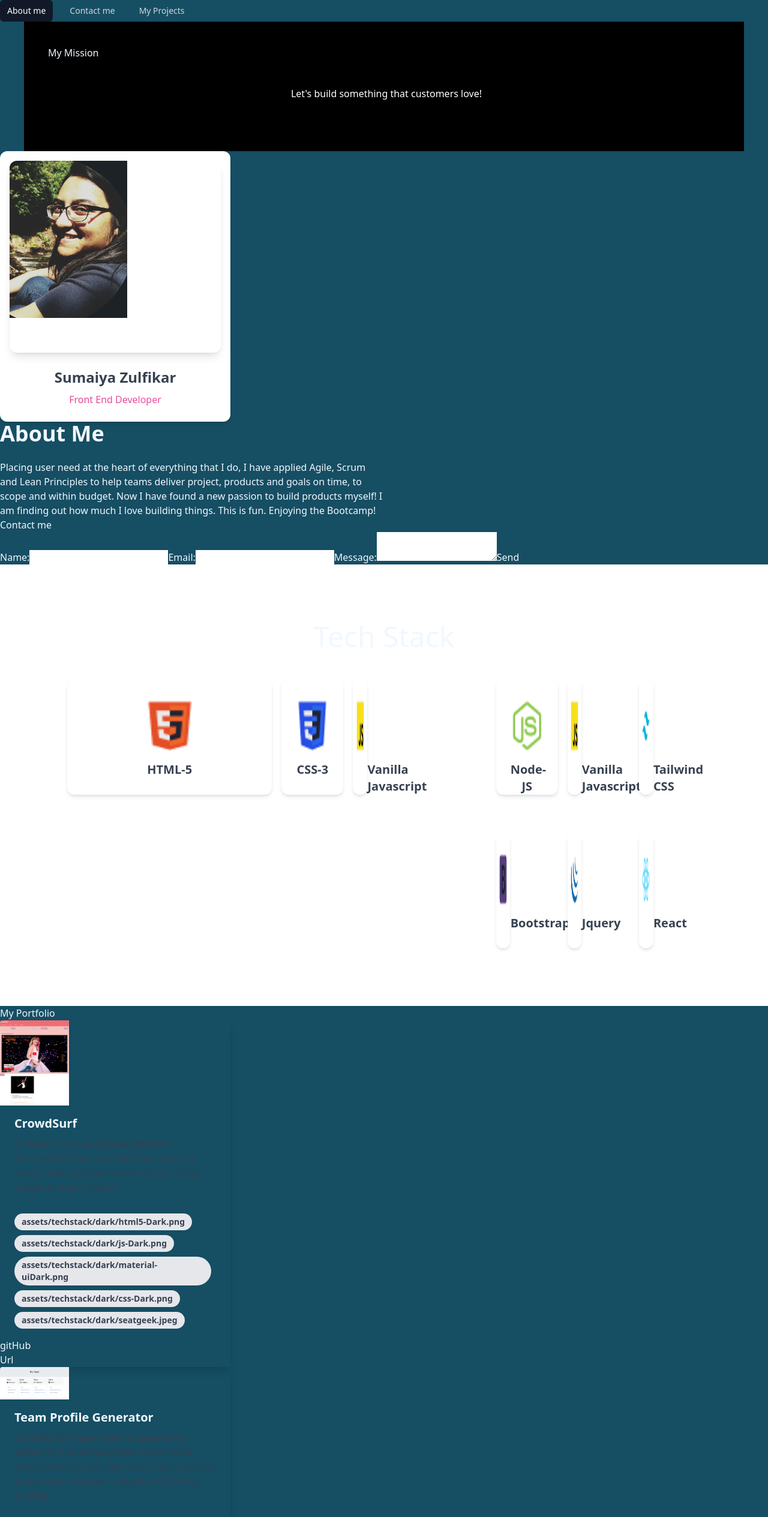
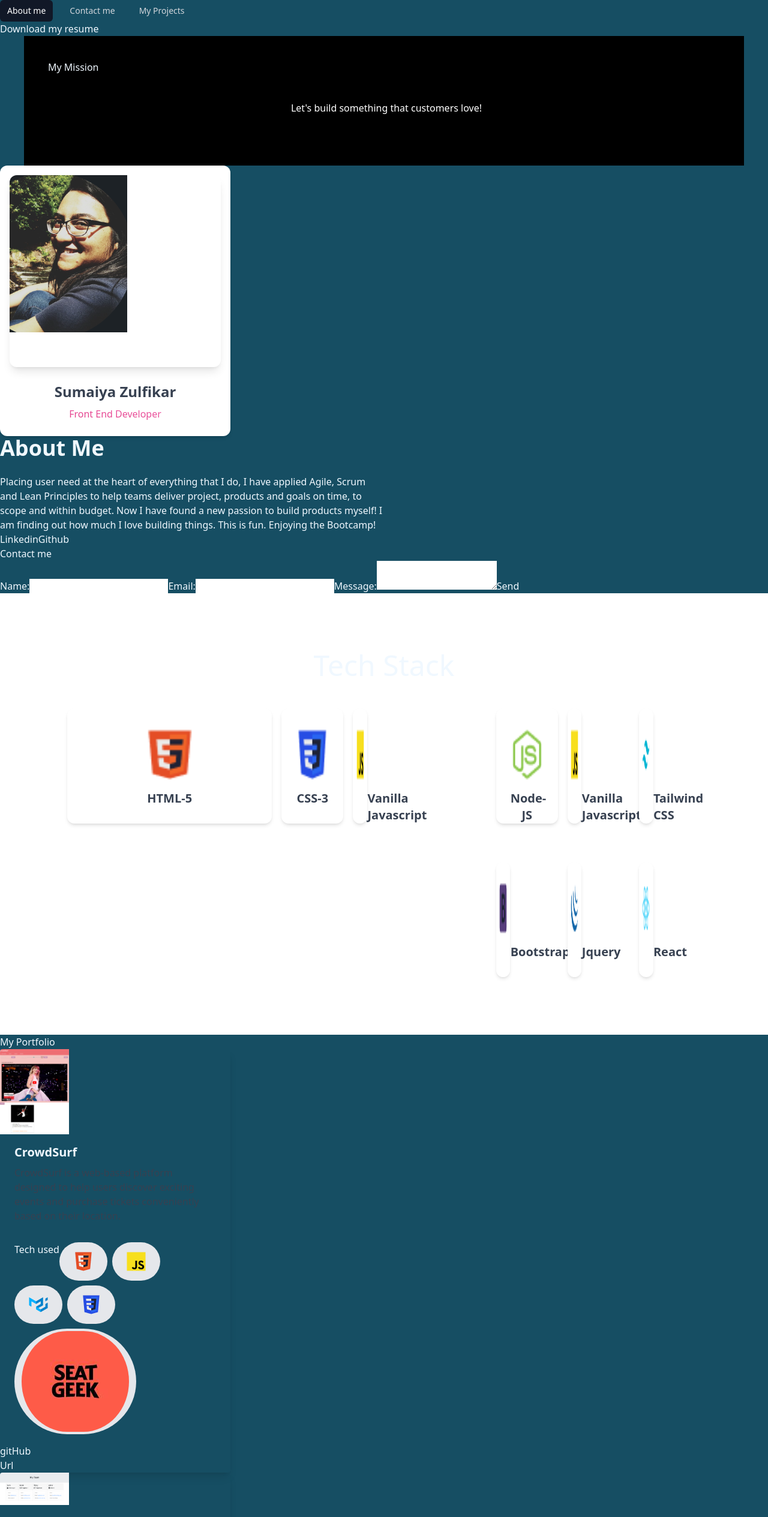
Before and after one commit to sumzulfikar/Sumaiya-FrontEnd-Portfolio, a React (Vite) app: page / in a window 1280 px wide. Shown: the top 2529 px of the page at 60% size. Built offline with nearby package versions, Linux system fonts and the light colour scheme.

Commit message:
all requirements added

```diff
--- a/src/App.jsx
+++ b/src/App.jsx
@@ -1,14 +1,14 @@
 import React from "react";
 import "/src/index.css"
-import Navbar from './components/Navbar'
-import Profile from './components/Profile'
-import Mission from './components/Mission'
-import Contact from './components/Contact'
-import AboutMe  from "./components/AboutMe";
-import TechStack from './components/TechStack'
-import Projects from './components/projects/Projects'
-import Footer from './components/Footer'
-
+import Navbar from './components/Navbar';
+import Profile from './components/Profile';
+import Mission from './components/Mission';
+import Contact from './components/Contact';
+import AboutMe  from './components/AboutMe';
+import TechStack from './components/TechStack';
+import Projects from './components/projects/Projects';
+import Footer from './components/Footer';
+import Resume from './components/Resume';
 
 
 function App() {
@@ -16,6 +16,7 @@ function App() {
   return (
     <div>
       <Navbar/>
+      <Resume/>
       <Mission/>
       <Profile/>
       <AboutMe/>
--- a/src/components/AboutMe.jsx
+++ b/src/components/AboutMe.jsx
@@ -1,8 +1,17 @@
 import React from "react";
 
 const AboutMe=()=>{
+    const openLinkedin=()=>{
+        const liUrl="https://www.linkedin.com/in/sumaiya-zulfikar/";
+        window.open(liUrl, "_blank");
+    }
+    const openGithub=()=>{
+        const gitUrl="https://github.com/sumzulfikar";
+        window.open(gitUrl,"_blank")
+    }
 
 return(
+    <>
     <div className="md:7/12 lg:w-6/12">
         <h2 className="text-2xl  font-bold md:text-4xl">About Me</h2>
         <p className="mt-6 ">Placing user need at the heart of everything that I do,
@@ -11,7 +20,10 @@ return(
          Now I have found a new passion to build products myself!
          I am finding out how much I love building things. This is fun. Enjoying the Bootcamp!</p>
      </div>
+     <button type="btn btn-primary" onClick={openLinkedin}>Linkedin</button>
+     <button type="btn btn-primary" onClick={openGithub}>Github</button>
 
+     </>
 );
 
 
--- a/src/components/Profile.jsx
+++ b/src/components/Profile.jsx
@@ -5,11 +5,11 @@ const Profile=()=>{
     return (
 
     <div className="relative flex w-96 flex-col rounded-xl bg-white bg-clip-border text-gray-700 shadow-md">
-            <div class="relative mx-4 mt-4 h-80 overflow-hidden rounded-xl bg-white bg-clip-border text-gray-700 shadow-lg">
+            <div className="relative mx-4 mt-4 h-80 overflow-hidden rounded-xl bg-white bg-clip-border text-gray-700 shadow-lg">
             <img src={assets} alt="profile-picture" />
             </div>
     <div className="p-6 text-center">
-            <h4 class="mb-2 block font-sans text-2xl font-semibold leading-snug tracking-normal text-blue-gray-900 antialiased">
+            <h4 className="mb-2 block font-sans text-2xl font-semibold leading-snug tracking-normal text-blue-gray-900 antialiased">
                 Sumaiya Zulfikar
             </h4>
     <p className="block bg-gradient-to-tr from-pink-600 to-pink-400 bg-clip-text font-sans text-base font-medium leading-relaxed text-transparent antialiased">
--- /dev/null
+++ b/src/components/Resume.jsx
@@ -0,0 +1,26 @@
+import React from "react";
+import cv from "/assets/resume/SZulfikar_CV_FrontEnd_24v2.pdf"
+const Resume=()=>{
+    let aLink = React.useRef(null);
+        const onBtnClick=()=>{
+            fetch(cv).then((reponse)=>{
+                reponse.blob().then((blob)=>{
+
+                    const fileUrl=window.URL.createObjectURL(blob);
+                    aLink=document.createElement("a"),
+                    aLink.href=fileUrl;
+                    aLink.download="SZulfikar_CV_FrontEnd_24v2.pdf";
+                    aLink.click();
+                })
+
+            })
+        }
+return<button onClick={onBtnClick}>Download my resume</button>
+
+
+
+
+
+}
+
+export default Resume;
--- a/src/components/projects/Projects.jsx
+++ b/src/components/projects/Projects.jsx
@@ -7,7 +7,7 @@ const Projects=()=>{
             <h2>My Portfolio</h2>
             {projectData.myprojects.map((project)=>(
 
-            <div key={project.key} className="max-w-sm rounded overflow-hidden shadow-lg">
+            <div key={project.id} className="max-w-sm rounded overflow-hidden shadow-lg">
                 <img className="w-full" src={project.src} alt={project.title} id="proj-img"/>
                     <div className="px-6 py-4">
                         <div className="font-bold text-xl mb-2" id="pro-title">{project.title}</div>
@@ -16,9 +16,9 @@ const Projects=()=>{
                             </p>
                         </div>
                     <div className="px-6 pt-4 pb-2">
-                        <div className="flex flex-wrap">
+                        <div className="flex flex-wrap"><h4>Tech used</h4>
                             {project.madeby.map((techtype,index)=>
-                            <span key={index} className="inline-block bg-gray-200 rounded-full px-3 py-1 text-sm font-semibold text-gray-700 mr-2 mb-2" id="proj-techstack">{techtype}</span>
+                            <img key={index} src= {techtype} className="inline-block bg-gray-200 rounded-full px-3 py-1 text-sm font-semibold text-gray-700 mr-2 mb-2" id="proj-techstack"alt={`Made by ${project.title}`}/>
                             )}
 
                         </div>
@@ -32,15 +32,7 @@ const Projects=()=>{
             </div>
 
             )
-
-
-
-
-
-
-
             )}
-
 
         </section>
     );
--- a/src/components/projects/projects.json
+++ b/src/components/projects/projects.json
@@ -18,7 +18,7 @@
             "title":"Team Profile Generator",
             "repo":"https://github.com/sumzulfikar/Team-Profile-Generator",
             "description":"Enabling Manager users to generate a webpage that displays their team's basic information so that they have a quick access to the team member's emails and GitHub profiles.",
-            "madeby":["assets/techstack/dark/html5-Dark.png","assets/techstack/dark/nodejs-Dark.png","assets/techstack/dark/css-Dark.png","assets/techstack/dark/seatgeek.jpeg"],
+            "madeby":["assets/techstack/dark/html5-Dark.png","assets/techstack/dark/nodejs-Dark.png","assets/techstack/dark/css-Dark.png"],
             "live":"https://www.youtube.com/watch?v=OgQVKetdgi4"
         },
         {
--- a/src/index.css
+++ b/src/index.css
@@ -8,7 +8,9 @@
     font-family: "Proxima Nova", system-ui, sans-serif;
     color: aliceblue;
 }
-
+body{
+    margin:0;
+}
 #proj-img{
     max-width: 30%;
     max-height: 30%;
```
Also changed, not shown: 1 other file (tests, documents, lock files or other folders).
